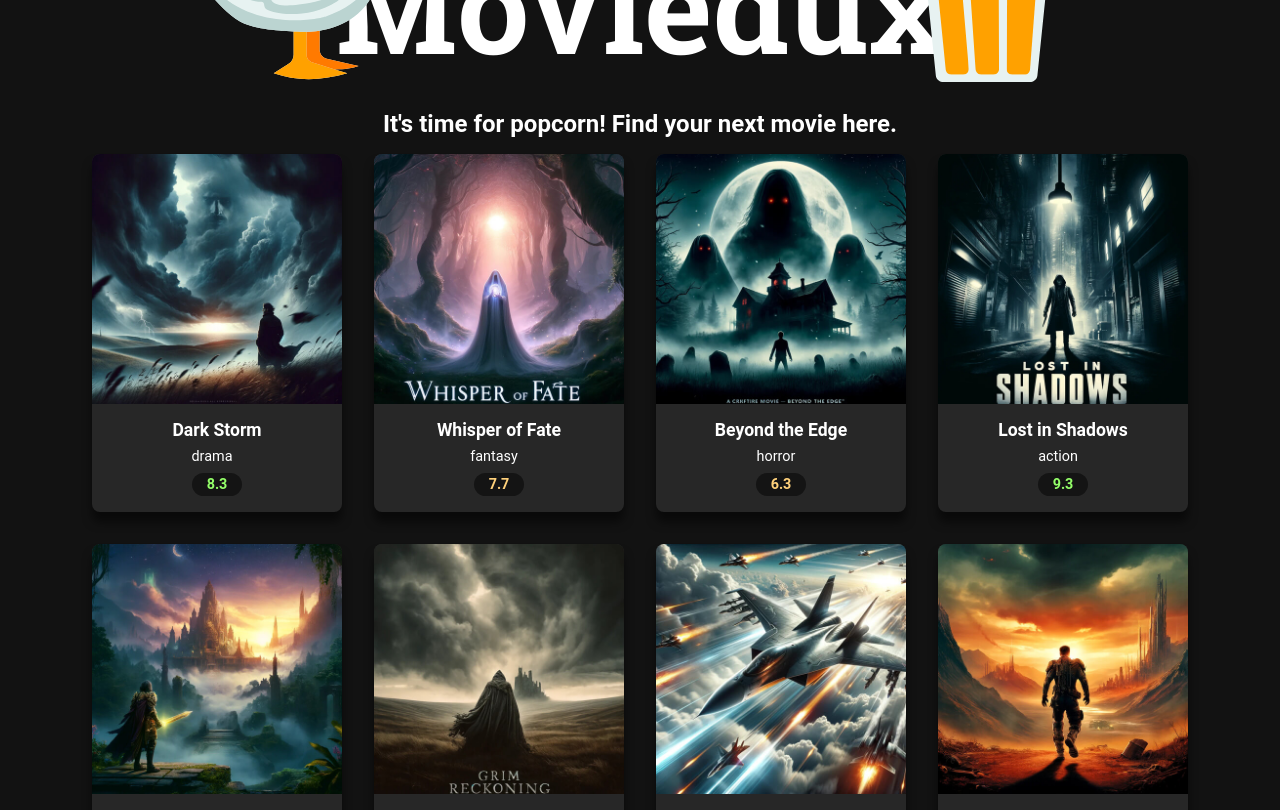
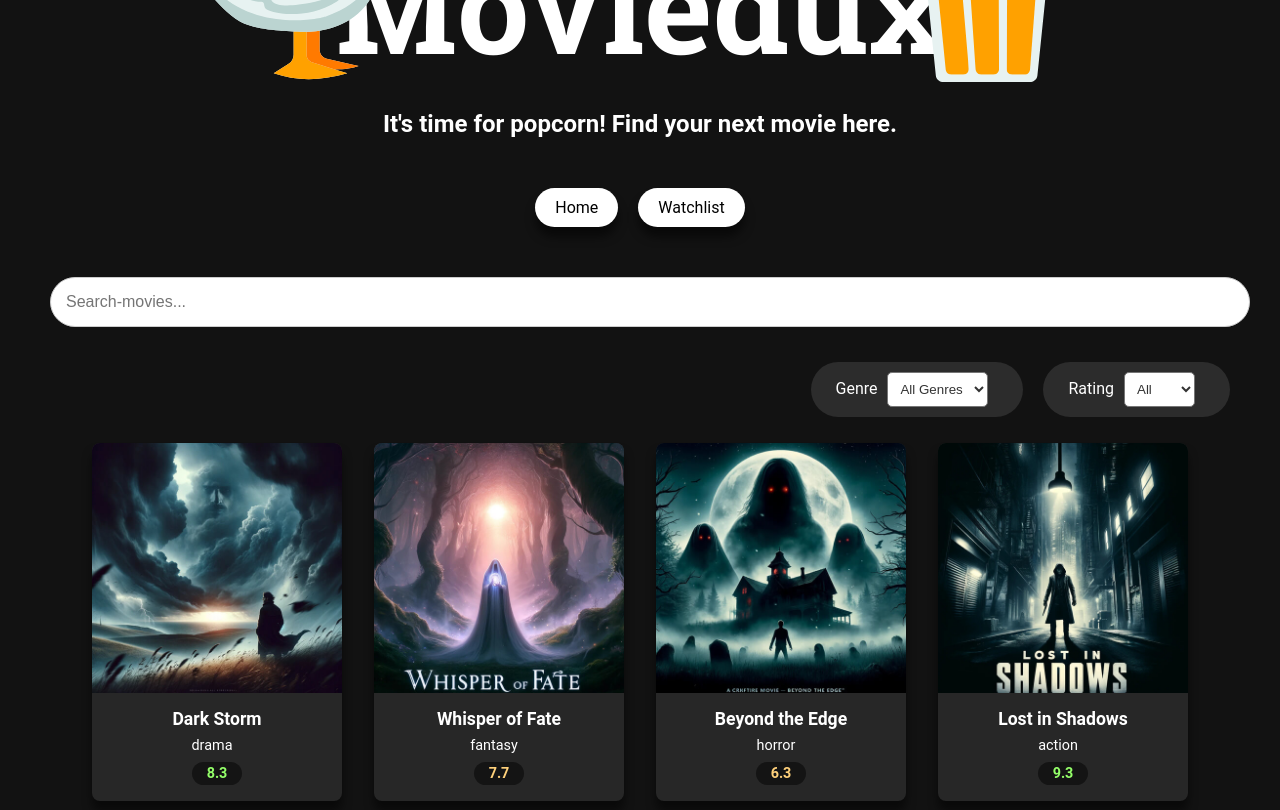
Before and after one commit to Guard33/moviedux, a React (Create React App) app: page / in a window 1280 px wide. Shown: the part 240-1050 px from the top of the page. Built offline with nearby package versions, Linux system fonts and the light colour scheme.

Commit message:
watchlist

```diff
--- a/package.json
+++ b/package.json
@@ -9,6 +9,7 @@
     "@testing-library/user-event": "^13.5.0",
     "react": "^18.2.0",
     "react-dom": "^18.2.0",
+    "react-router-dom": "^6.22.3",
     "react-scripts": "5.0.1",
     "web-vitals": "^2.1.4"
   },
--- a/src/App.js
+++ b/src/App.js
@@ -1,9 +1,11 @@
 import logo from './logo.svg';
 import './App.css';
 import './styles.css';
-import Header from './components/Header'
-import Footer from './components/Footer'
-import MoviesGrid from './components/MoviesGrid'
+import Header from './components/Header';
+import Footer from './components/Footer';
+import MoviesGrid from './components/MoviesGrid';
+import Watchlist from "./components/Watchlist";
+import {BrowserRouter as Router, Routes, Route, Link } from "react-router-dom"
 
 function App() {
   return (
@@ -12,7 +14,26 @@
       <div className='container'>
 
         <Header></Header>
-        <MoviesGrid></MoviesGrid>
+
+        <Router>
+          <nav>
+            <ul>
+              <li>
+                <Link to="/">Home</Link>
+              </li>
+              <li>
+                <Link to="/watchlist">Watchlist</Link>
+              </li>
+            </ul>
+          </nav>
+
+          <Routes>
+            <Route path = "/" element={<MoviesGrid />}></Route>
+            <Route path = "/watchlist" element={<Watchlist />}></Route>
+          </Routes>
+        </Router>
+
+
 
       </div>
       <Footer></Footer>
--- a/src/components/MoviesGrid.js
+++ b/src/components/MoviesGrid.js
@@ -5,6 +5,10 @@
 export default function MoviesGrid(){
 
     const [movies, setMovies] = useState([]);
+    const [searchTerm, setSearchTerm] = useState("");
+
+    const [genre, setGenre] = useState("All Genres");
+    const [rating, setRating] = useState("All")
 
     useEffect(() => {
 
@@ -15,15 +19,95 @@
 
     }, []);
 
+    const handleSearchChange = (e) => {
+      setSearchTerm(e.target.value);
+    };
+
+    const handleGenreChange = (e) => {
+       setGenre(e.target.value);
+    };
+
+    const handleRatingChange = (e) => {
+       setRating(e.target.value);
+    };
+
+    const matchesGenre = (movie, genre) => {
+        return genre === "All Genres"  || movie.genre.toLowerCase() === genre.toLowerCase();
+        }
+
+    const matchesSearchTerm = (movie, genre) => {
+        return movie.title.toLowerCase().includes(searchTerm.toLowerCase());
+        }
+
+        const  matchesRating = (movie, rating) => {
+            switch(rating) {
+                case 'All':
+                    return true;
+
+                case 'Good':
+                    return movie.rating >= 8;
+
+                case 'Ok':
+                    return movie.rating >= 5 && movie.rating < 8;
+
+                case 'Bad':
+                    return movie.rating < 5;
+
+                    default :
+                        return false;
+            }
+        }
+
+    const filteredMovies = movies.filter(movie =>
+        matchesGenre(movie, genre) &&
+        matchesRating(movie, rating) &&
+        matchesSearchTerm(movie, searchTerm)
+
+    )
+
+
 
     return(
-        <div className='movies-grid'>
+        <div>
+            <input
+                type="text"
+                className="search-input"
+                placeholder="Search-movies..."
+                value={searchTerm}
+                onChange={handleSearchChange}
+            />
 
+            <div className="filter-bar">
+                <div className ="filter-slot">
+                    <label>Genre</label>
+                    <select className ="filter-dropdown" value ={genre} onChange={handleGenreChange}>
+                        <option>All Genres</option>
+                        <option>Action</option>
+                        <option>Drama</option>
+                        <option>Fantasy</option>
+                        <option>Horror</option>
+                    </select>
+                </div>
+
+
+                <div className ="filter-slot">
+                    <label>Rating</label>
+                    <select className ="filter-dropdown" value ={rating} onChange={handleRatingChange}>
+                        <option>All</option>
+                        <option>Good</option>
+                        <option>Ok</option>
+                        <option>Bad</option>
+                    </select>
+                </div>
+
+            </div>
+
+            <div className='movies-grid'>
             {
-                movies.map(movie => (
+                filteredMovies.map(movie => (
                     <MovieCard movie={movie} key={movie.id}></MovieCard>
-                ))
-            }
+                )) }
+            </div>
         </div>
     );
 }
--- /dev/null
+++ b/src/components/Watchlist.js
@@ -0,0 +1,13 @@
+import React from 'react';
+import '../styles.css';
+
+export default function Watchlist() {
+
+    return(
+        <div>
+            <h1 className = "title">Your WatchList</h1>
+
+        </div>
+
+    )
+}
```
Also changed, not shown: 1 other file (tests, documents, lock files or other folders).
